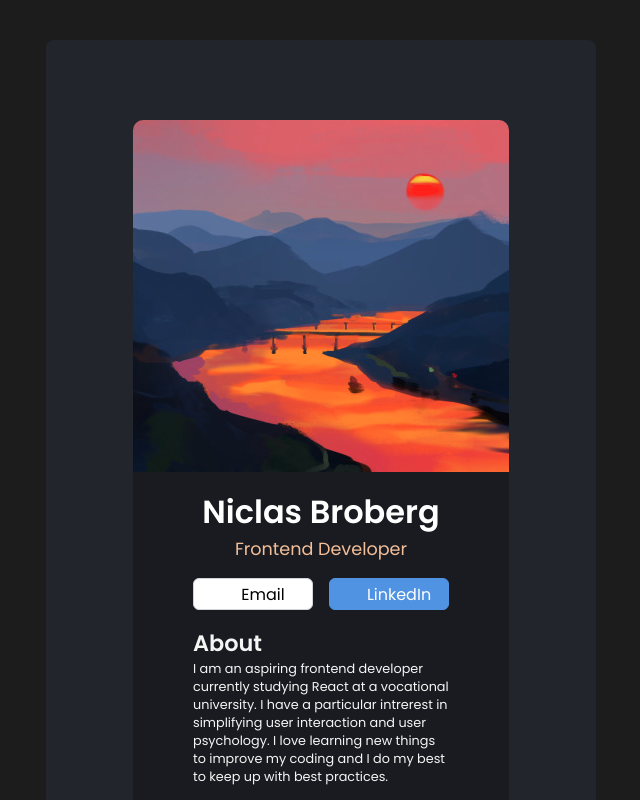
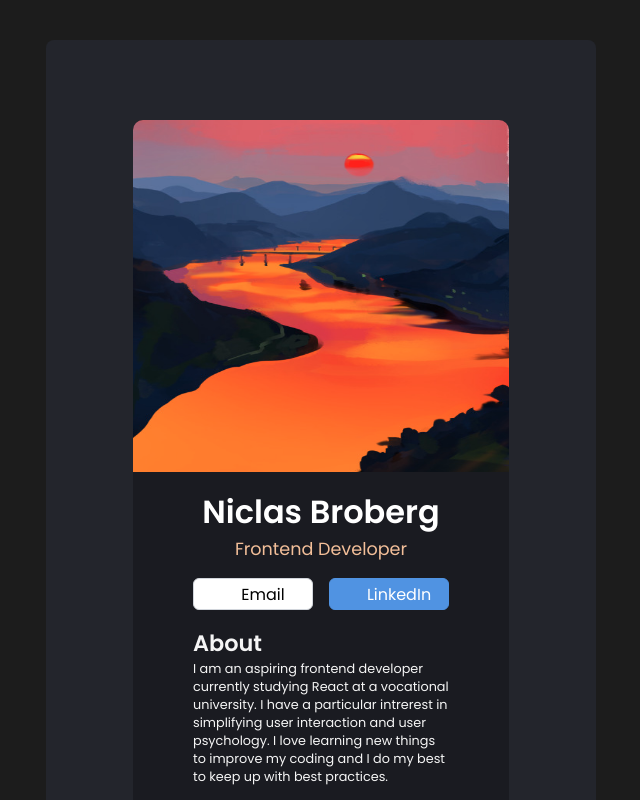
Before and after one commit to Sn1cke/REACT-Digital-business-card, a React (Vite) app: page / in a window 1280 px wide. Shown: the top 800 px of the page, without its empty margins (319-959 px from the left). Built offline with nearby package versions, Linux system fonts and the light colour scheme; some icons are missing.

Commit message:
Change img path

```diff
--- a/src/components/info.tsx
+++ b/src/components/info.tsx
@@ -4,7 +4,7 @@ import { Icon } from "@iconify/react";
 export default function Info() {
   return (
     <div className="info-container">
-      <div className="about-img"></div>
+      <img src="./src/placeholder.png" alt="placeholder" />
       <h2>Niclas Broberg</h2>
       <h4 className="title">Frontend Developer</h4>
       <div className="buttons">
--- a/src/index.scss
+++ b/src/index.scss
@@ -30,14 +30,6 @@ body {
   justify-content: center;
   align-items: center;
 
-  .about-img {
-    background-image: url(./placeholder.png);
-    width: 100%;
-    height: 352px;
-    border-top-left-radius: 10px;
-    border-top-right-radius: 10px;
-  }
-
   h2 {
     font-size: 2rem;
     color: #ffffff;
@@ -49,6 +41,13 @@ body {
     font-size: 1.1rem;
     color: #f3bf99;
     font-weight: 400;
+  }
+
+  img {
+    width: 100%;
+    height: 352px;
+    border-top-left-radius: 10px;
+    border-top-right-radius: 10px;
   }
 
   button {
```
